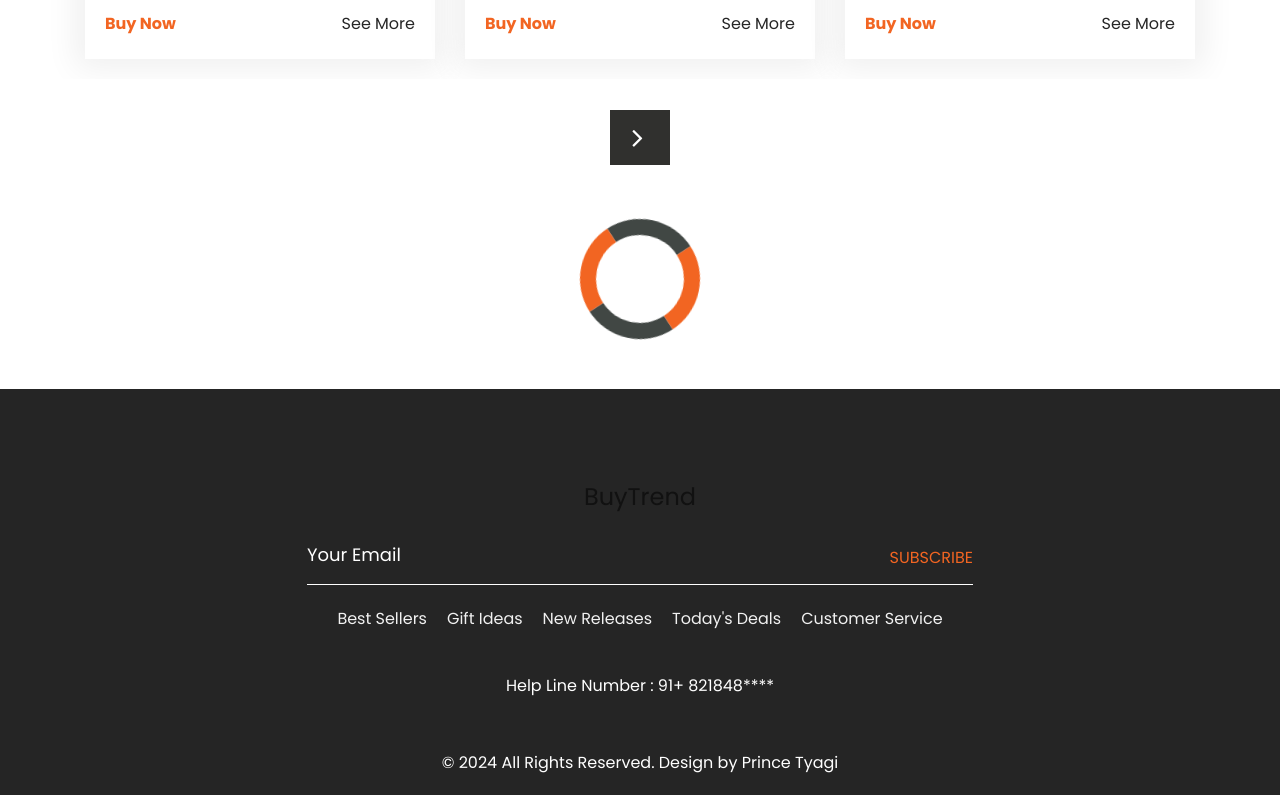
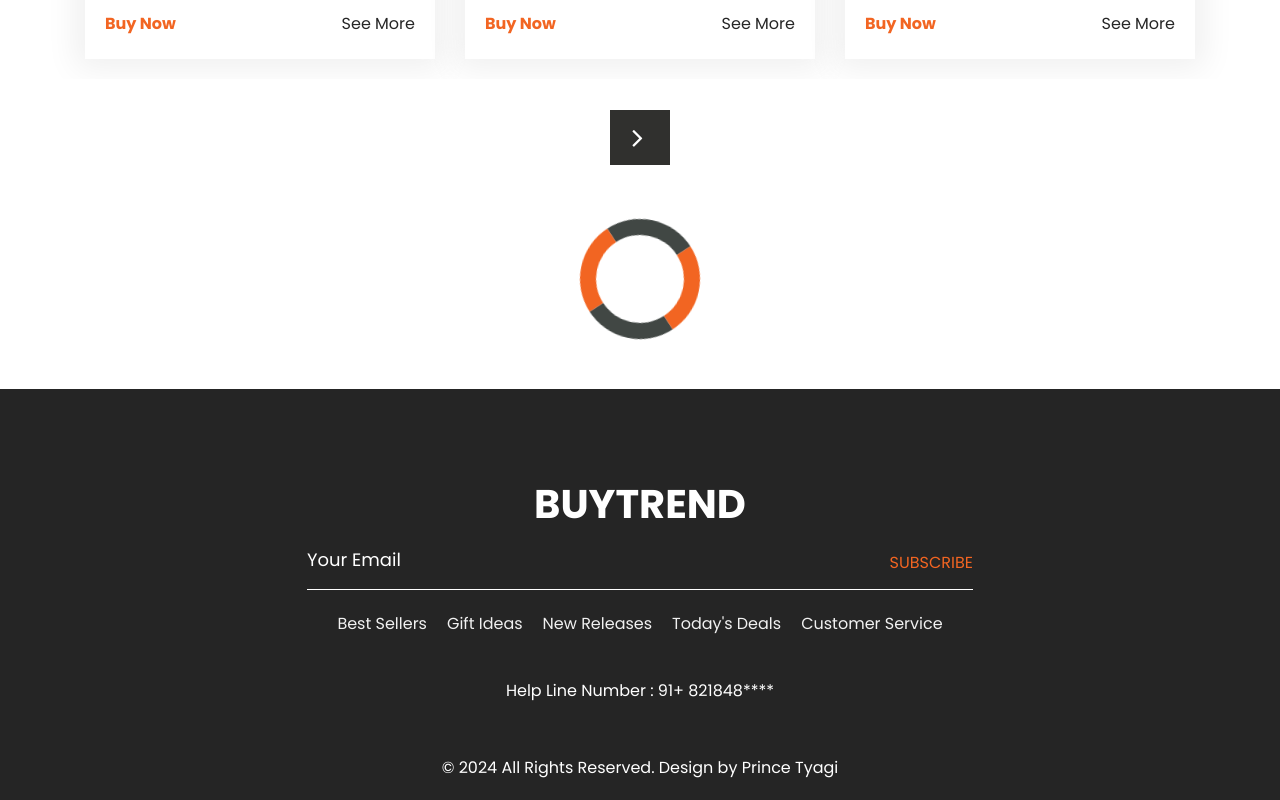
Before and after one commit to princetyagi2022/ShopingSite, a plain HTML site: page index.html in a window 1280 px wide. Shown: the part 2868-3668 px from the top of the page. Drawn offline with nearby package versions, Linux system fonts and the light colour scheme; files whose address does not match are found by name.

Commit message:
Update style.css

```diff
--- a/css/style.css
+++ b/css/style.css
@@ -835,6 +835,17 @@ a:hover {
     width: 100%;
     text-align: center;
 }
+.footer_logo h1
+{
+    font-size: 40px;
+    font-weight: 900;
+    color: #fff;
+    text-transform: uppercase;
+    margin: 0;
+    padding: 0;
+    line-height: 50px;
+    font-family: 'Poppins', sans-serif;
+}
 
 .input_bt {
     width: 60%;
```
